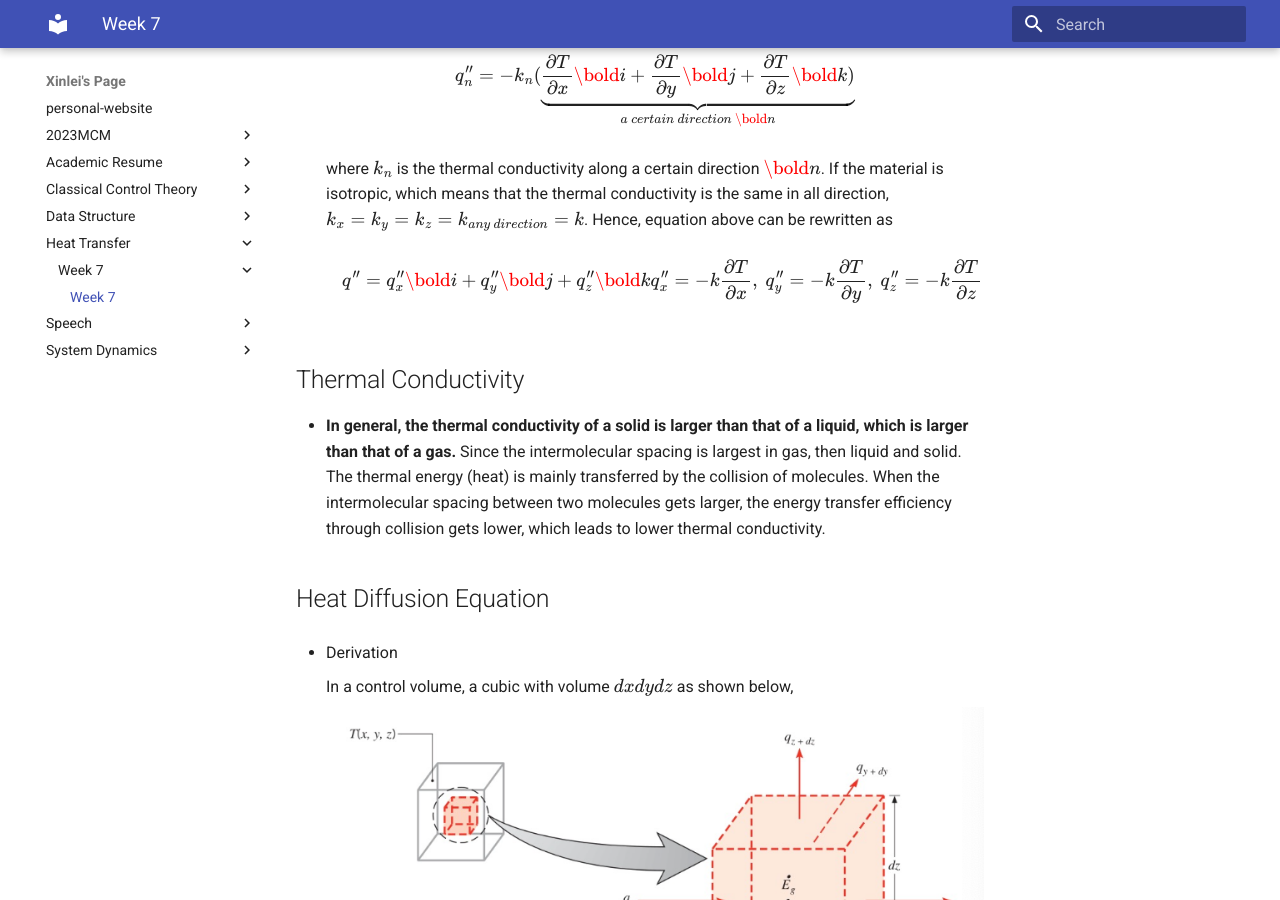
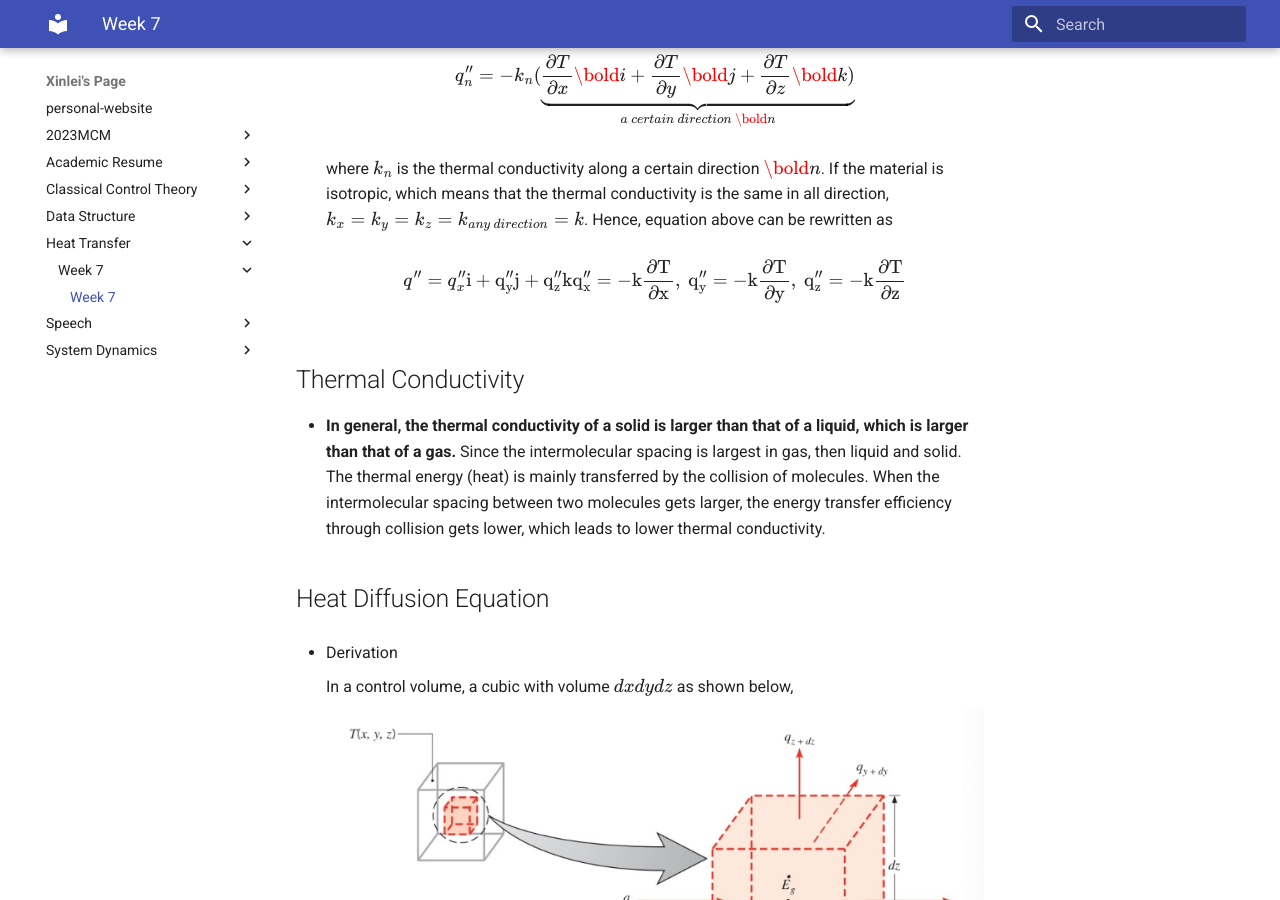
Before and after one commit to GuanQinG-GitHub/personal-website, an MkDocs documentation site: the page built from docs/Heat Transfer/Week 7/Week 7.md, in a window 1280 px wide and 900 px high, scrolled down 2178 px. Built offline with MkDocs 1.6.1 and Material for MkDocs 9.7.7, drawn with Linux system fonts in a browser that asks for light colours.

Commit message:
Update Week 7.md

```diff
--- a/docs/Heat Transfer/Week 7/Week 7.md
+++ b/docs/Heat Transfer/Week 7/Week 7.md
@@ -66,7 +66,7 @@
     where $k_n$ is the thermal conductivity along a certain direction $\bold{n}$. If the material is isotropic, which means that the thermal conductivity is the same in all direction, $k_x=k_y=k_z=k_{any~direction}=k$. Hence, equation above can be rewritten as
 
     $$
-    q''=q_x''\bold{i}+q_y''\bold{j}+q_z''\bold{k}\\q_x''=-k\frac{\partial T}{\partial x},~q_y''=-k\frac{\partial T}{\partial y},~q_z''=-k\frac{\partial T}{\partial z}
+    q''=q_x''\rm{i}+q_y''\rm{j}+q_z''\rm{k}\\q_x''=-k\frac{\partial T}{\partial x},~q_y''=-k\frac{\partial T}{\partial y},~q_z''=-k\frac{\partial T}{\partial z}
     $$
 
 
```
